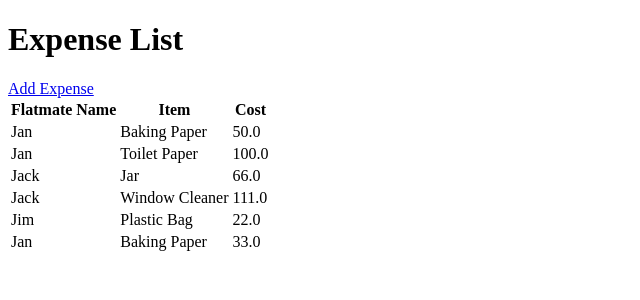
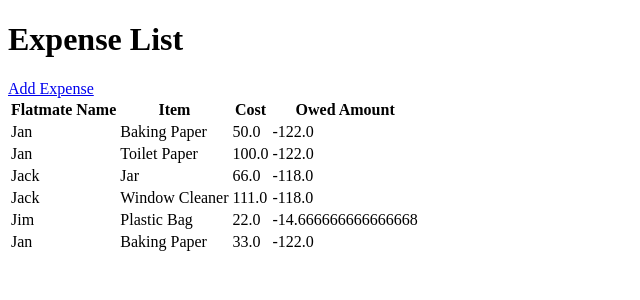
Before and after one commit to hawk-s/Spending-Counter, a Flask app: page / in a window 1280 px wide. Shown: the top 300 px of the page, without its empty margins (0-640 px from the left). Run offline with Flask 3, Linux system fonts and the light colour scheme.

Commit message:
Add owed amounts function + add it to template (to display)

```diff
--- a/app.py
+++ b/app.py
@@ -3,7 +3,7 @@ from flask_sqlalchemy import SQLAlchemy
 
 # Create a Flask Application
 app = Flask(__name__)
-app.config['SQLALCHEMY_DATABASE_URI'] = 'sqlite:///expenses.db'  # Use SQLite for simplicity
+app.config['SQLALCHEMY_DATABASE_URI'] = 'sqlite:///expenses.db'
 db = SQLAlchemy(app)
 
 # Create a Database Model
@@ -21,7 +21,8 @@ with app.app_context():
 @app.route('/')
 def index():
     expenses = Expense.query.all()
-    return render_template('index.html', expenses=expenses)
+    owed_amounts = calculate_owed_amounts()  # Calculate owed amounts
+    return render_template('index.html', expenses=expenses, owed_amounts=owed_amounts)
 
 @app.route('/add_expense', methods=['GET', 'POST'])
 def add_expense():
@@ -37,6 +38,22 @@ def add_expense():
 
     return render_template('add_expense.html')  # Display the form for adding expenses
 
+# Calculate Owed Amounts
+def calculate_owed_amounts():
+    # Retrieve expenses for each flatmate
+    flatmates = db.session.query(Expense.flatmate_name).distinct().all()
+
+    # Calculate owed amounts for each flatmate
+    owed_amounts = {}
+    for flatmate in flatmates:
+        flatmate_name = flatmate[0]
+        total_expenses = sum(expense.cost for expense in Expense.query.filter_by(flatmate_name=flatmate_name).all())
+        total_share = total_expenses / len(flatmates)
+        owed_amount = total_share - total_expenses
+        owed_amounts[flatmate_name] = owed_amount
+
+    return owed_amounts
+
 # Run the application
 if __name__ == '__main__':
     app.run(debug=True)
--- a/templates/index.html
+++ b/templates/index.html
@@ -13,12 +13,14 @@
             <th>Flatmate Name</th>
             <th>Item</th>
             <th>Cost</th>
+            <th>Owed Amount</th>
         </tr>
         {% for expense in expenses %}
         <tr>
             <td>{{ expense.flatmate_name }}</td>
             <td>{{ expense.item }}</td>
             <td>{{ expense.cost }}</td>
+            <td>{{ owed_amounts[expense.flatmate_name] }}</td>
         </tr>
         {% endfor %}
     </table>
```
Also changed, not shown: instance/expenses.db.
